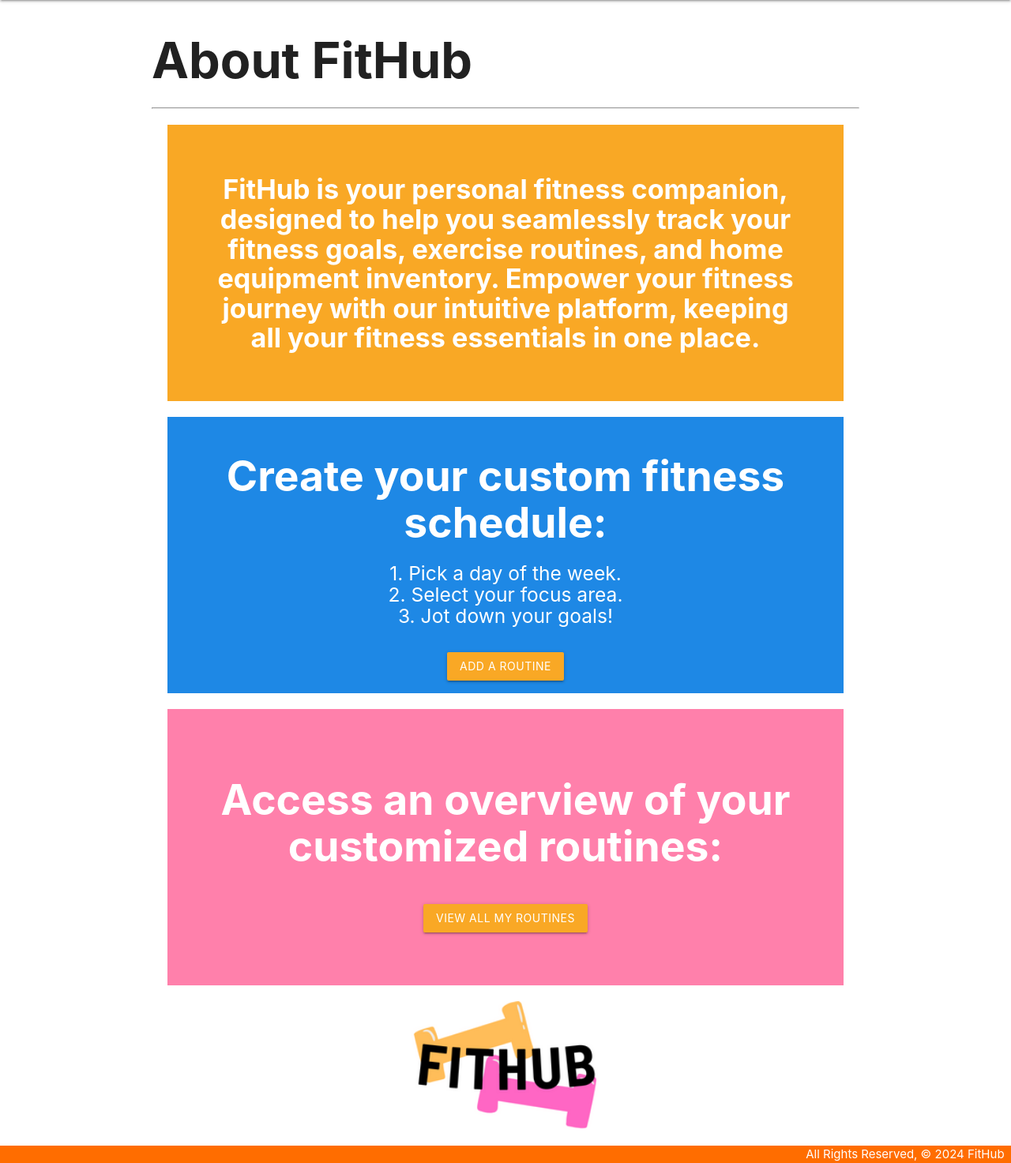
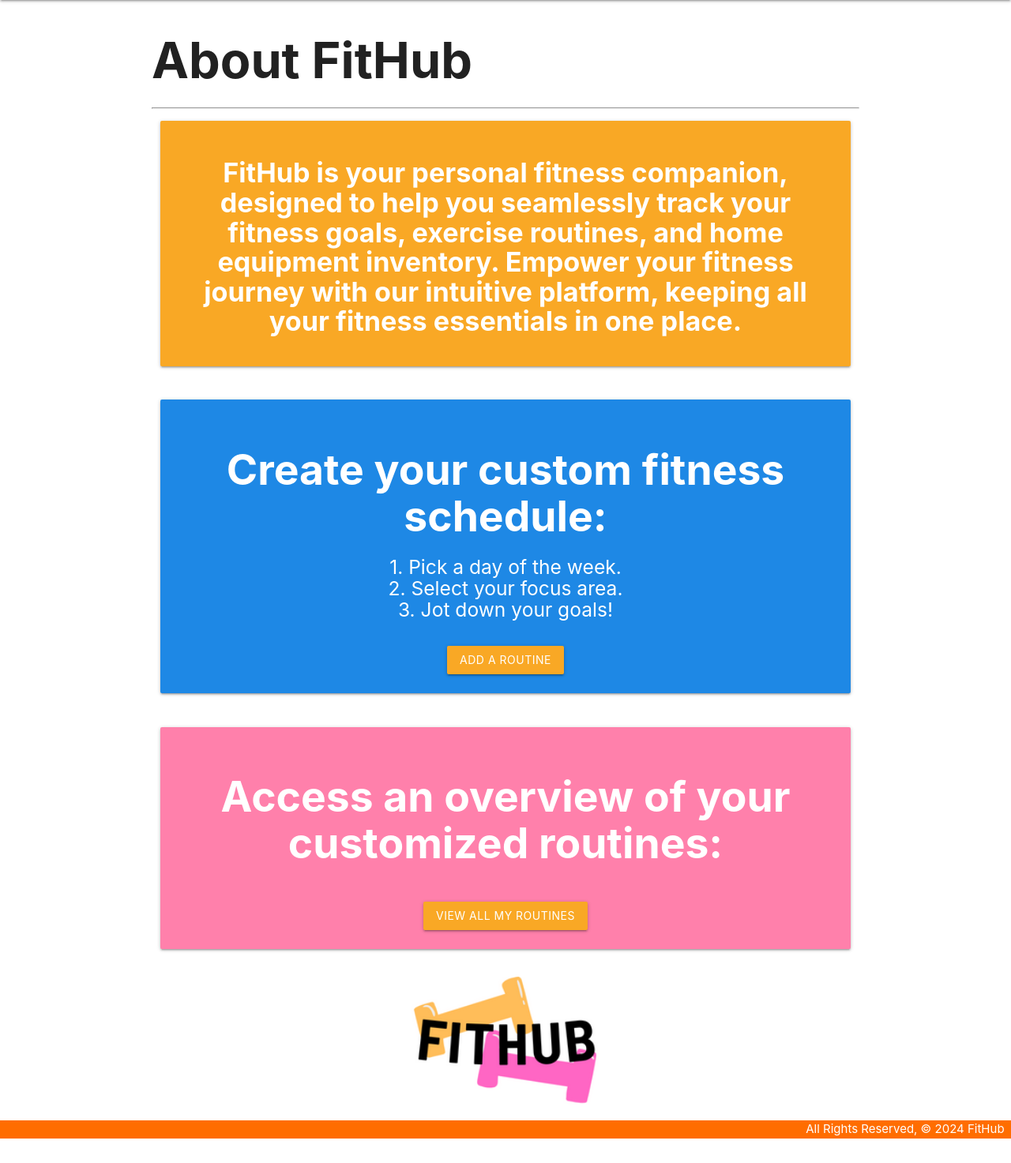
Before and after one commit to odalysruano/fithub-app, a Django app: page /about/ in a window 1280 px wide. Shown: the part 64-1537 px from the top of the page at 79% size. After the commit the page ends 1506 px from the top, so only its background shows below. Run offline with Django 4.2, Linux system fonts and the light colour scheme.

Commit message:
refactor about page to use materialize cards

```diff
--- a/main_app/templates/about.html
+++ b/main_app/templates/about.html
@@ -5,16 +5,22 @@
 <h1 style="font-weight:bold">About FitHub</h1>
 <hr>
 
-<div class="row yellow darken-3 white-text center-align" style="height:350px; padding:40px; margin:20px;">
+<div class="row">
     <div class="col s12">
+        <div class="card yellow darken-3">
+            <div class="card-content white-text center-align">
                 <h4 style="font-weight:bold">
                     FitHub is your personal fitness companion, designed to help you seamlessly track your fitness goals, exercise routines, and home equipment inventory. Empower your fitness journey with our intuitive platform, keeping all your fitness essentials in one place.
                 </h4>
             </div>
         </div>
+    </div>
+</div>
 
-<div class="row blue darken-1 white-text center-align" style="height:350px; padding:10px; margin:20px;">
+<div class="row">
     <div class="col s12">
+        <div class="card blue darken-1">
+            <div class="card-content white-text center-align">
                 <h2 style="font-weight:bold">
                     Create your custom fitness schedule:<br>
                 </h2>
@@ -27,9 +33,13 @@
                 <a href="{% url 'routines_create' %}" class="btn yellow darken-3">Add a Routine</a>
             </div>
         </div>
+    </div>
+</div>
 
-<div class="row pink accent-1 white-text center-align" style="height:350px; padding:50px; margin:20px">
+<div class="row">
     <div class="col s12">
+        <div class="card pink accent-1">
+            <div class="card-content white-text center-align">
                 <h2 style="font-weight:bold">
                     Access an overview of your customized routines:<br>
                 </h2>
@@ -37,9 +47,11 @@
                 <a href="{% url 'index' %}" class="btn yellow darken-3">View All My Routines</a>
             </div>
         </div>
+    </div>
+</div>
+
 <div class="row">
     <img class="responsive-img" style="width:275px; display:block; margin:auto;" src="{% static 'images/fithub.png' %}">
 </div>
 
-
 {% endblock %}
```
Lines whose indentation alone changed are shown as unchanged.
